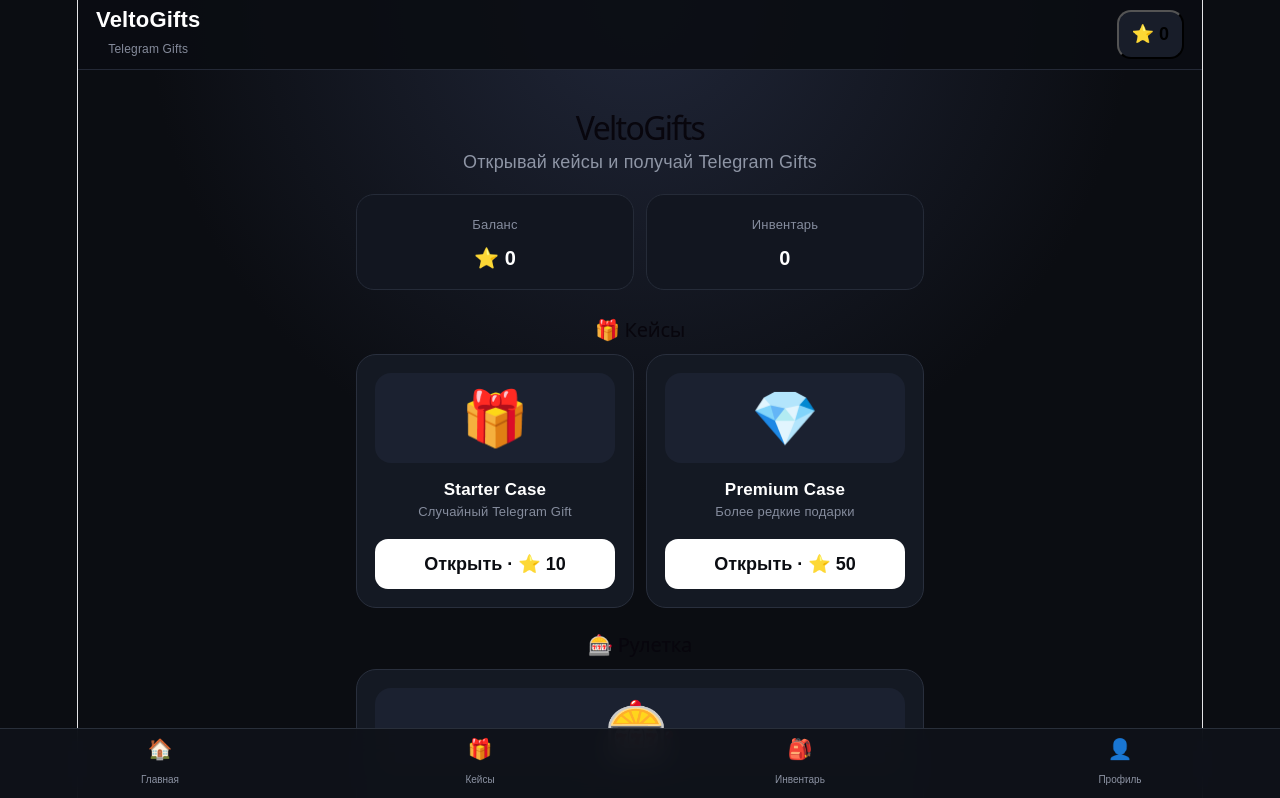
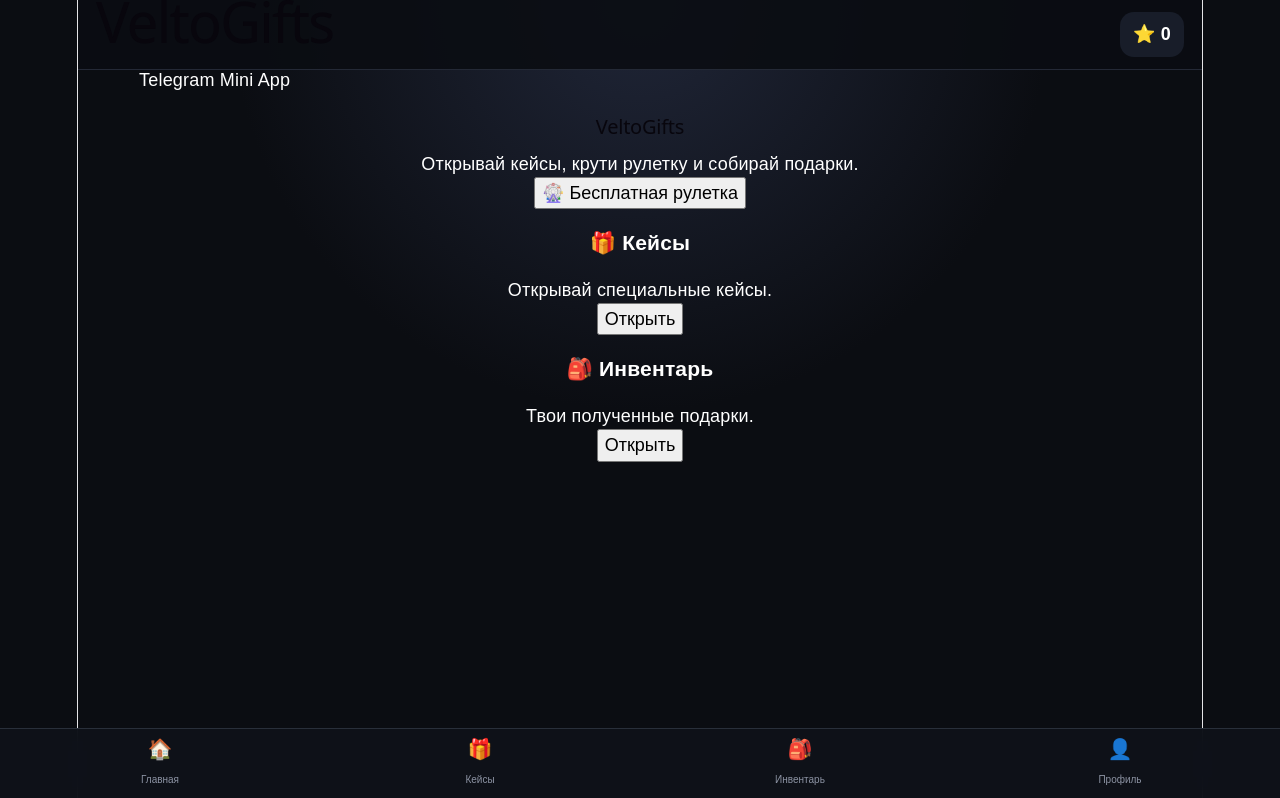
Before and after one commit to redminotekrxn-create/VeltoGifts-web, a React app: page / in a window 1280 px wide. Shown: the top 798 px of the page. Built offline with nearby package versions, Linux system fonts and the light colour scheme; the HTML template or start-up script is replaced by a standard one.

Commit message:
Connect Mini App to API

```diff
--- a/src/App.jsx
+++ b/src/App.jsx
@@ -1,9 +1,56 @@
-import { useState } from 'react'
+import { useEffect, useState } from 'react'
 import './App.css'
+
+const API_URL = 'https://velto-gifts-qaebyuwxw-grexgifts-projects.vercel.app'
 
 function App() {
   const [page, setPage] = useState('home')
   const [balance, setBalance] = useState(0)
+  const [user, setUser] = useState(null)
+  const [loading, setLoading] = useState(true)
+
+  useEffect(() => {
+    loadUser()
+  }, [])
+
+  const loadUser = async () => {
+    try {
+      const tg = window.Telegram?.WebApp
+
+      tg?.ready()
+      tg?.expand()
+
+      const telegramUser = tg?.initDataUnsafe?.user
+
+      if (!telegramUser) {
+        setLoading(false)
+        return
+      }
+
+      const response = await fetch(`${API_URL}/api/user`, {
+        method: 'POST',
+        headers: {
+          'Content-Type': 'application/json'
+        },
+        body: JSON.stringify({
+          telegramId: telegramUser.id,
+          username: telegramUser.username || '',
+          firstName: telegramUser.first_name || ''
+        })
+      })
+
+      const data = await response.json()
+
+      if (data.ok) {
+        setUser(data.user)
+        setBalance(data.user.balance || 0)
+      }
+    } catch (error) {
+      console.error('API error:', error)
+    } finally {
+      setLoading(false)
+    }
+  }
 
   const openCase = (price) => {
     if (balance < price) {
@@ -11,160 +58,128 @@
       return
     }
 
-    setBalance(balance - price)
     alert('Кейс пока находится в разработке 🎁')
   }
 
   const spinRoulette = () => {
-    alert('Бесплатная рулетка пока находится в разработке 🎰')
+    alert('Бесплатная рулетка пока находится в разработке 🎡')
   }
 
   return (
     <div className="app">
       <header className="header">
         <div>
-          <div className="logo">VeltoGifts</div>
-          <div className="subtitle">Telegram Gifts</div>
+          <h1>VeltoGifts</h1>
+          <p>
+            {loading
+              ? 'Загрузка...'
+              : user
+                ? `Привет, ${user.firstName || 'пользователь'}`
+                : 'Telegram Mini App'}
+          </p>
         </div>
 
-        <button
-          className="balance"
-          onClick={() => setPage('balance')}
-        >
+        <div className="balance">
           ⭐ {balance}
-        </button>
+        </div>
       </header>
 
-      <main>
+      <main className="content">
         {page === 'home' && (
           <>
-            <section className="welcome">
-              <h1>VeltoGifts</h1>
-              <p>Открывай кейсы и получай Telegram Gifts</p>
+            <section className="hero">
+              <h2>VeltoGifts</h2>
+              <p>Открывай кейсы, крути рулетку и собирай подарки.</p>
             </section>
 
-            <section className="stats">
-              <div className="stat">
-                <span>Баланс</span>
-                <strong>⭐ {balance}</strong>
-              </div>
+            <button
+              className="main-button"
+              onClick={spinRoulette}
+            >
+              🎡 Бесплатная рулетка
+            </button>
 
-              <div
-                className="stat"
-                onClick={() => setPage('inventory')}
-              >
-                <span>Инвентарь</span>
-                <strong>0</strong>
-              </div>
-            </section>
-
-            <h2>🎁 Кейсы</h2>
-
-            <section className="cases">
-              <div className="case">
-                <div className="case-icon">🎁</div>
-                <h3>Starter Case</h3>
-                <p>Случайный Telegram Gift</p>
-
-                <button onClick={() => openCase(10)}>
-                  Открыть · ⭐ 10
+            <div className="cards">
+              <div className="card">
+                <h3>🎁 Кейсы</h3>
+                <p>Открывай специальные кейсы.</p>
+                <button onClick={() => setPage('cases')}>
+                  Открыть
                 </button>
               </div>
 
-              <div className="case">
-                <div className="case-icon">💎</div>
-                <h3>Premium Case</h3>
-                <p>Более редкие подарки</p>
-
-                <button onClick={() => openCase(50)}>
-                  Открыть · ⭐ 50
+              <div className="card">
+                <h3>🎒 Инвентарь</h3>
+                <p>Твои полученные подарки.</p>
+                <button onClick={() => setPage('inventory')}>
+                  Открыть
                 </button>
               </div>
-            </section>
-
-            <h2>🎰 Рулетка</h2>
-
-            <section className="roulette">
-              <div className="roulette-icon">🎰</div>
-              <h3>Free Roulette</h3>
-              <p>Бесплатная попытка раз в 24 часа</p>
-
-              <button onClick={spinRoulette}>
-                Крутить
-              </button>
-            </section>
+            </div>
           </>
-        )}
-
-        {page === 'balance' && (
-          <section className="roulette">
-            <div className="roulette-icon">⭐</div>
-
-            <h2>Баланс</h2>
-            <p>Твой текущий баланс</p>
-
-            <h1>⭐ {balance}</h1>
-
-            <button
-              onClick={() =>
-                alert('Пополнение подключим следующим этапом')
-              }
-            >
-              Пополнить баланс
-            </button>
-          </section>
-        )}
-
-        {page === 'inventory' && (
-          <section className="roulette">
-            <div className="roulette-icon">🎒</div>
-
-            <h2>Инвентарь</h2>
-
-            <p>Здесь будут твои Telegram Gifts</p>
-
-            <h3>Инвентарь пуст</h3>
-          </section>
         )}
 
         {page === 'cases' && (
           <>
-            <h2>🎁 Все кейсы</h2>
+            <h2>🎁 Кейсы</h2>
 
-            <section className="cases">
-              <div className="case">
-                <div className="case-icon">🎁</div>
-
-                <h3>Starter Case</h3>
-
+            <div className="cards">
+              <div className="card">
+                <h3>⭐ Starter Case</h3>
+                <p>Стоимость: 10 ⭐</p>
                 <button onClick={() => openCase(10)}>
-                  ⭐ 10
+                  Открыть за 10 ⭐
                 </button>
               </div>
 
-              <div className="case">
-                <div className="case-icon">💎</div>
-
-                <h3>Premium Case</h3>
-
+              <div className="card">
+                <h3>💎 Premium Case</h3>
+                <p>Стоимость: 50 ⭐</p>
                 <button onClick={() => openCase(50)}>
-                  ⭐ 50
+                  Открыть за 50 ⭐
                 </button>
               </div>
-            </section>
+            </div>
+          </>
+        )}
+
+        {page === 'inventory' && (
+          <>
+            <h2>🎒 Инвентарь</h2>
+            <div className="empty">
+              <div>🎁</div>
+              <p>Инвентарь пока пуст.</p>
+            </div>
           </>
         )}
 
         {page === 'profile' && (
-          <section className="roulette">
-            <div className="roulette-icon">👤</div>
+          <>
+            <h2>👤 Профиль</h2>
 
-            <h2>Профиль</h2>
+            <div className="profile">
+              <p>
+                <b>Имя:</b>{' '}
+                {user?.firstName || 'Не определено'}
+              </p>
 
-            <p>
-              Telegram-профиль будет подключён следующим этапом.
-            </p>
-          </section>
+              <p>
+                <b>Username:</b>{' '}
+                {user?.username
+                  ? `@${user.username}`
+                  : 'Не указан'}
+              </p>
+
+              <p>
+                <b>Telegram ID:</b>{' '}
+                {user?.telegramId || 'Не определён'}
+              </p>
+
+              <p>
+                <b>Баланс:</b> ⭐ {balance}
+              </p>
+            </div>
+          </>
         )}
       </main>
 
```
